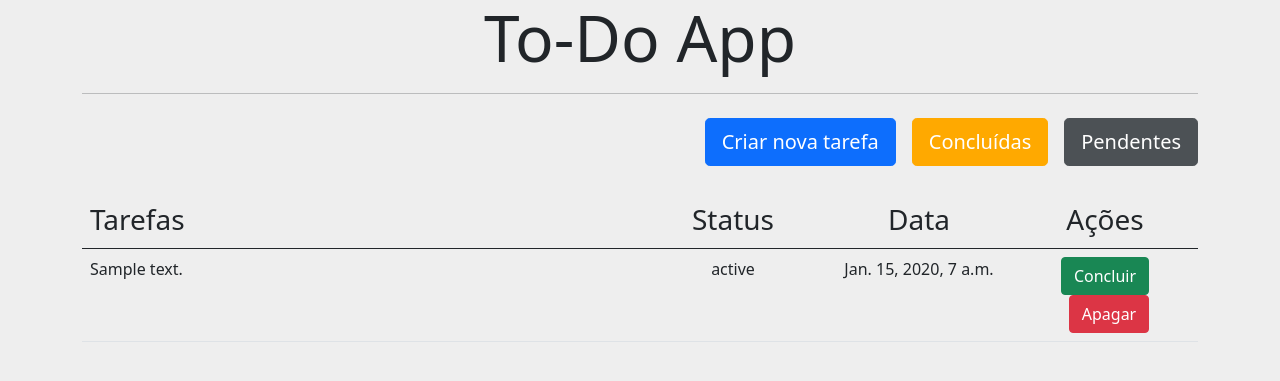
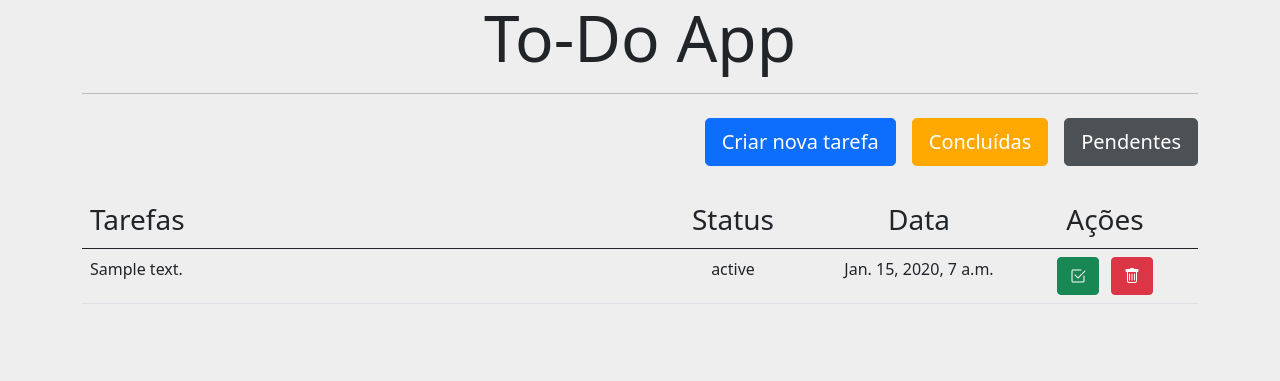
Before and after one commit to lfnd0/to-do-app-DSW, a Django app: page / in a window 1280 px wide. Shown: the top 381 px of the page. Run offline with Django 3.2, Linux system fonts and the light colour scheme; tables that the repository leaves empty hold one stand-in row (values such as "Sample post").

Commit message:
Atualização templates files

```diff
--- a/tasks/templates/tasks/completed-tasks.html
+++ b/tasks/templates/tasks/completed-tasks.html
@@ -27,4 +27,8 @@
         {% endfor %}
     </tbody>
 </table>
+
+<div class="text-center">
+    <a class="btn btn-secondary" href="{% url 'list-tasks' %}" role="button"><i class="bi bi-house-door"></i></a>
+</div>
 {% endblock %}
--- a/tasks/templates/tasks/list-tasks.html
+++ b/tasks/templates/tasks/list-tasks.html
@@ -24,8 +24,10 @@
             <td class="fs-6 text-center lead">{{ task.status }}</td>
             <td class="fs-6 text-center lead">{{ task.creation_date }}</td>
             <td class="text-center">
-                <a class="btn btn-success" href="{% url 'update-task' task.id %}" role="button">Concluir</a>
-                <a class="btn btn-danger ms-2" href="{% url 'delete-task' task.id %}" role="button">Apagar</a>
+                <a class="btn btn-success" href="{% url 'update-task' task.id %}" role="button"><i
+                        class="bi bi-check2-square"></i></a>
+                <a class="btn btn-danger ms-2" href="{% url 'delete-task' task.id %}" role="button"><i
+                        class="bi bi-trash"></i></a>
             </td>
         </tr>
         {% empty %}
--- a/tasks/templates/tasks/pendent-tasks.html
+++ b/tasks/templates/tasks/pendent-tasks.html
@@ -27,4 +27,8 @@
         {% endfor %}
     </tbody>
 </table>
+
+<div class="text-center">
+    <a class="btn btn-secondary" href="{% url 'list-tasks' %}" role="button"><i class="bi bi-house-door"></i></a>
+</div>
 {% endblock %}
--- a/templates/base.html
+++ b/templates/base.html
@@ -16,6 +16,7 @@
     <script src="https://cdn.jsdelivr.net/npm/bootstrap@5.1.0/dist/js/bootstrap.bundle.min.js"
         integrity="sha384-U1DAWAznBHeqEIlVSCgzq+c9gqGAJn5c/t99JyeKa9xxaYpSvHU5awsuZVVFIhvj"
         crossorigin="anonymous"></script>
+    <link rel="stylesheet" href="https://cdn.jsdelivr.net/npm/bootstrap-icons@1.5.0/font/bootstrap-icons.css">
 </head>
 
 <body>
```
